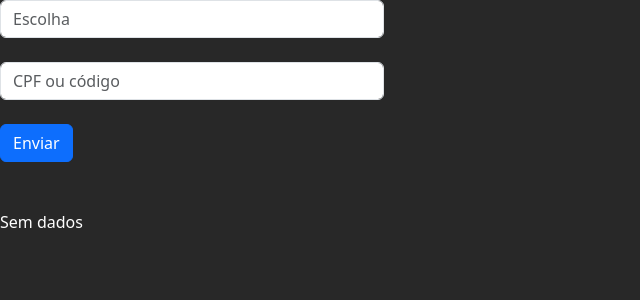
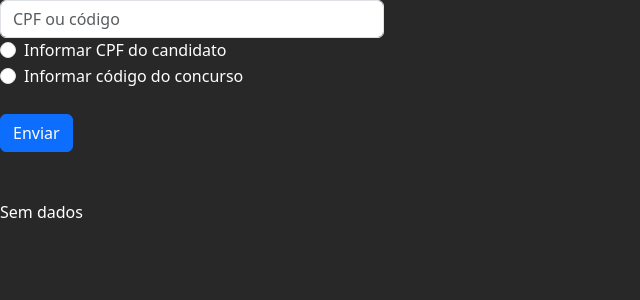
Before and after one commit to PerGap1/ProjetoLeds, a Flask app: page / in a window 1280 px wide. Shown: the top 300 px of the page, without its empty margins (0-640 px from the left). Run offline with Flask 3, Linux system fonts and the light colour scheme.

Commit message:
Correções para adaptar front-end ao back-end

```diff
--- a/Logica/Core.py
+++ b/Logica/Core.py
@@ -46,7 +46,6 @@ def core(escolha, identificador):
                 #Garante que o concurso existe
                 concurso = ListasBusca.buscaConcurso(listaConcursos, codigo)
 
-                print(perfilConcurso, concurso)
                 return perfilConcurso, concurso
 
             else:
--- a/Logica/ListasPerfil.py
+++ b/Logica/ListasPerfil.py
@@ -29,7 +29,6 @@ def perfilCandidato(listaCandidatos : list, listaConcursos : list, cpf : str):
 # mas permite que ela não use de todas as capacidades do candidato
 def perfilConcurso(listaCandidatos : list, listaConcursos : list, codigo : str):
     listaCorrespondencias = []
-
     #Procura pelo concurso informado
     for concurso in listaConcursos:
 
--- a/__init__.py
+++ b/__init__.py
@@ -1,4 +1,4 @@
-from flask import Flask, render_template, request
+from flask import Flask, render_template, request, flash
 from Logica import Core
 
 app = Flask(__name__)
@@ -7,8 +7,16 @@ app = Flask(__name__)
 @app.route("/home", methods=["GET", "POST"])
 def home():
     if request.method == "POST" and request.form["escolha"] and request.form["identificador"]:
-        escolha = int(request.form["escolha"])
+        escolha = request.form["escolha"]
         identificador = request.form["identificador"]
+
+        if escolha == "cpf":
+            escolha = 1
+        elif escolha == "codigo":
+            escolha = 2
+        else:
+            flash("Informe o tipo da entrada", category="warning")
+            return render_template("Home.html")
 
         listaDados, objeto = Core.core(escolha, identificador)
 
--- a/templates/Base.html
+++ b/templates/Base.html
@@ -10,6 +10,13 @@
     </head>
     <body>
         <div class="main">
+            {% with messages = get_flashed_messages() %}
+                {% if messages %}
+                    {% for msg in messages %}
+                        <p>{{msg}}</p>
+                    {% endfor %}
+                {% endif %}
+            {% endwith %}
 
             {% block conteudo %}
             {% endblock %}
--- a/templates/Home.html
+++ b/templates/Home.html
@@ -5,11 +5,19 @@
 {% block conteudo %}
     <form method="post">
         <div>
-            <input class="form-control" style="width: 30%;" placeholder="Escolha" type="number" id="escolha" name="escolha">
+            <input class="form-control" style="width: 30%;" placeholder="CPF ou código" type="text" id="identificador" name="identificador">
         </div>
-        <br>
-        <div>
-            <input class="form-control" style="width: 30%;" placeholder="CPF ou código" type="text" id="identificador" name="identificador">
+        <div class="form-check">
+            <input class="form-check-input" type="radio" name="escolha" id="escolha1" value="cpf" required>
+            <label class="form-check-label" for="escolha1">
+                Informar CPF do candidato
+            </label>
+            </div>
+            <div class="form-check">
+            <input class="form-check-input" type="radio" name="escolha" id="escolha2" value="codigo">
+            <label class="form-check-label" for="escolha2">
+                Informar código do concurso
+            </label>
         </div>
         <br>
         <div>
@@ -35,23 +43,8 @@
                     <th>{{candidato.nome}}</th>
                     <th>{{candidato.dataNascimento}}</th>
                     <th>{{candidato.cpf}}</th>
-                    <th>{{candidato.profissoes}}</th>
+                    <th>{{candidato.mostrarProfissoes()}}</th>
                 </tr>
-            </tbody>
-        </table>
-        <!-- Profissões do candidato -->
-        <table class="table">
-            <thead>
-                <tr>
-                    <th scope="col">Profissões</th>
-                </tr>
-            </thead>
-            <tbody>
-                {% for profissao in candidato.profissoes %}
-                    <tr>
-                        <th>{{profissao}}</th>
-                    </tr>
-                {% endfor %}
             </tbody>
         </table>
 
@@ -73,7 +66,7 @@
                         <td>{{concurso.orgao}}</td>
                         <td>{{concurso.edital}}</td>
                         <td>{{concurso.codigo}}</td>
-                        <td>{{concurso.vagas}}</td>
+                        <td>{{concurso.mostrarVagas()}}</td>
                     </tr>
                 {% endfor %}
             </tbody>
@@ -97,21 +90,6 @@
                 </tr>
             </tbody>
         </table>
-        <!-- Vagas do concurso -->
-        <table class="table">
-            <thead>
-                <tr>
-                    <th scope="col">Vagas</th>
-                </tr>
-            </thead>
-            <tbody>
-                {% for vaga in concurso.vagas %}
-                    <tr>
-                        <th>{{vaga}}</th>
-                    </tr>
-                {% endfor %}
-            </tbody>
-        </table>
 
         <!-- Candidatos encontrados -->
         <table class="table">
@@ -131,14 +109,14 @@
                         <td>{{candidato.nome}}</td>
                         <td>{{candidato.dataNascimento}}</td>
                         <td>{{candidato.cpf}}</td>
-                        <td>{{candidato.profissoes}}</td>
+                        <td>{{candidato.mostrarProfissoes()}}</td>
                     </tr>
                 {% endfor %}
             </tbody>
         </table>
 
-    {% elif candidato or concurso or candidatos or concursos %}
-        <p>a</p>
+    {% elif candidato or concurso %}
+        <p>Nenhum resultado encontrado</p>
     {% else %}
         <p>Sem dados</p>
     {% endif %}
```
Also changed, not shown: Objetos/Candidato.py (+12 -3 lines), Objetos/Concurso.py (+11 -0 lines).
